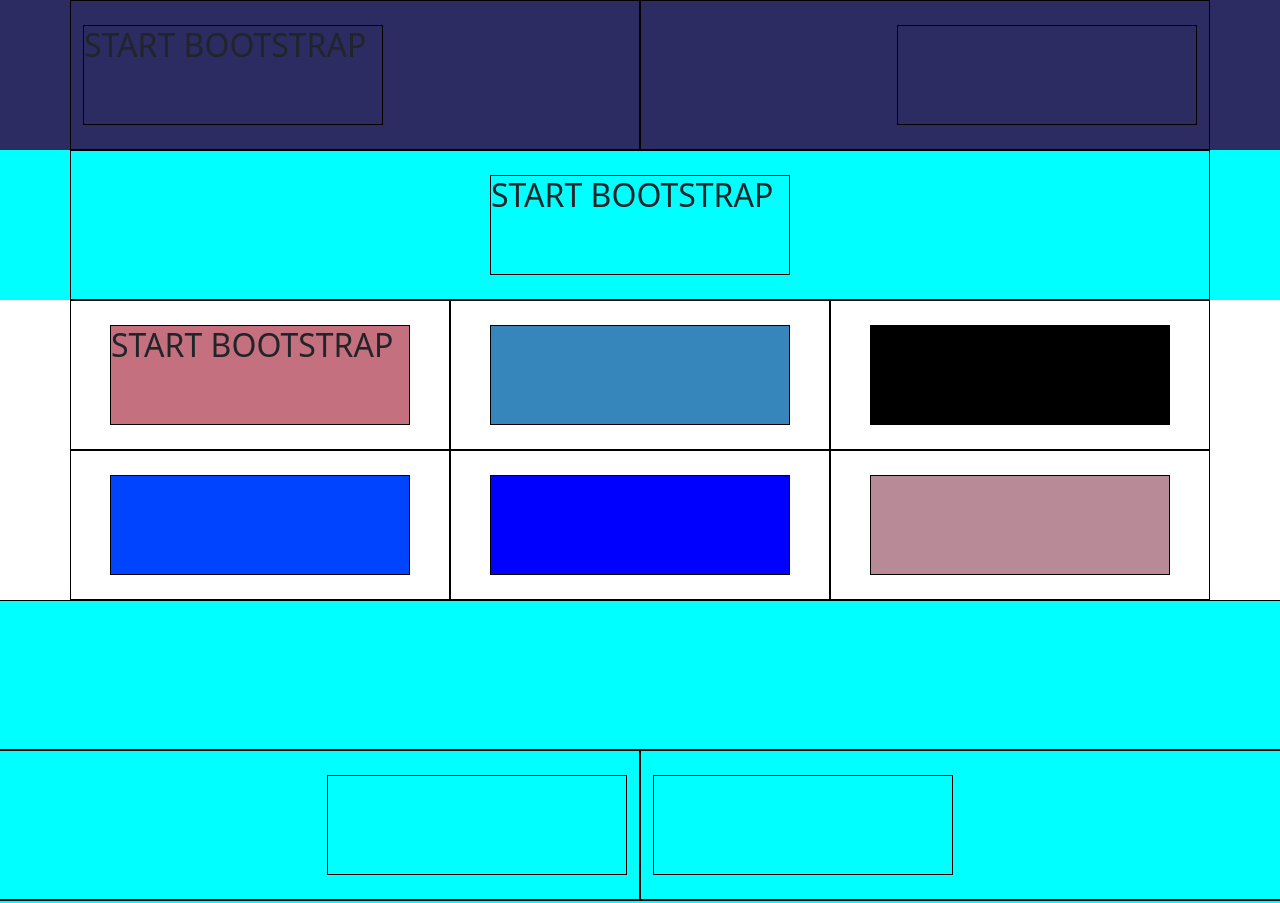
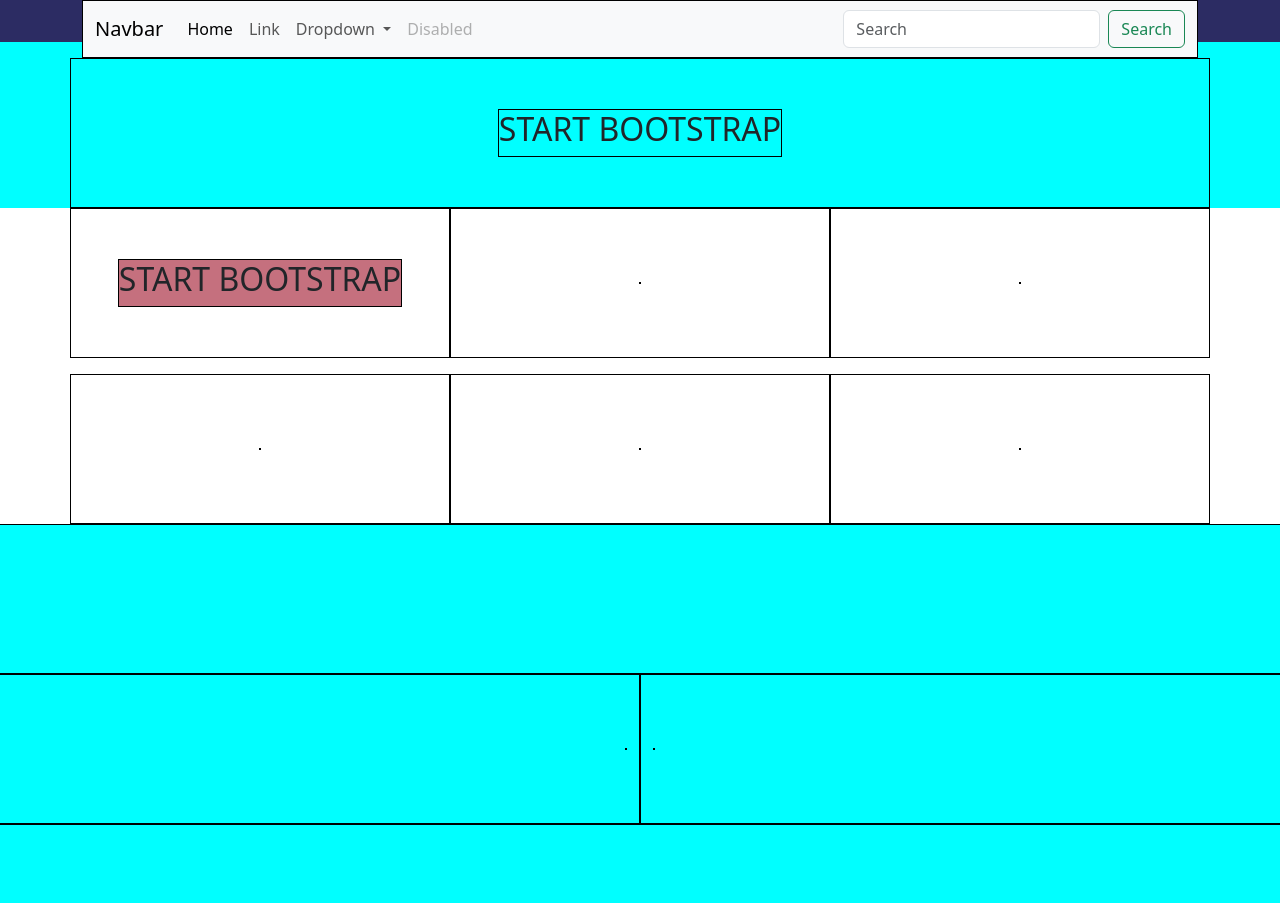
Before and after one commit to pierobramanti/html-css-bootstrap-freelancer, a plain HTML site: page index.html in a window 1280 px wide. Shown: the top 903 px of the page. Drawn offline with nearby package versions, Linux system fonts and the light colour scheme.

Commit message:
[ADD] inserted navbar

```diff
--- a/css/style.css
+++ b/css/style.css
@@ -10,9 +10,7 @@
 }
 
 .content{
-    height: 100px;
     border: 1px solid black;
-    width: 300px;
 }
 
 /* UTILITIES */
--- a/index.html
+++ b/index.html
@@ -13,14 +13,44 @@
         <div class="bg-color-darkblue">
             <div class="container-lg">
                 <div class="row">
-                    <div class="col-6 deebug d-flex align-items-center">
+                    <div class="col-12">
                         <div class="content">
-                            <h2>START BOOTSTRAP</h2>
-                        </div>
-                    </div>
-                    <div class="col-6 deebug d-flex align-items-center justify-content-end">
-                        <div class="content">
-
+                            <nav class="navbar navbar-expand-lg bg-body-tertiary">
+                                <div class="container-fluid">
+                                  <a class="navbar-brand" href="#">Navbar</a>
+                                  <button class="navbar-toggler" type="button" data-bs-toggle="collapse" data-bs-target="#navbarSupportedContent" aria-controls="navbarSupportedContent" aria-expanded="false" aria-label="Toggle navigation">
+                                    <span class="navbar-toggler-icon"></span>
+                                  </button>
+                                  <div class="collapse navbar-collapse" id="navbarSupportedContent">
+                                    <ul class="navbar-nav me-auto mb-2 mb-lg-0">
+                                      <li class="nav-item">
+                                        <a class="nav-link active" aria-current="page" href="#">Home</a>
+                                      </li>
+                                      <li class="nav-item">
+                                        <a class="nav-link" href="#">Link</a>
+                                      </li>
+                                      <li class="nav-item dropdown">
+                                        <a class="nav-link dropdown-toggle" href="#" role="button" data-bs-toggle="dropdown" aria-expanded="false">
+                                          Dropdown
+                                        </a>
+                                        <ul class="dropdown-menu">
+                                          <li><a class="dropdown-item" href="#">Action</a></li>
+                                          <li><a class="dropdown-item" href="#">Another action</a></li>
+                                          <li><hr class="dropdown-divider"></li>
+                                          <li><a class="dropdown-item" href="#">Something else here</a></li>
+                                        </ul>
+                                      </li>
+                                      <li class="nav-item">
+                                        <a class="nav-link disabled" aria-disabled="true">Disabled</a>
+                                      </li>
+                                    </ul>
+                                    <form class="d-flex" role="search">
+                                      <input class="form-control me-2" type="search" placeholder="Search" aria-label="Search">
+                                      <button class="btn btn-outline-success" type="submit">Search</button>
+                                    </form>
+                                  </div>
+                                </div>
+                              </nav>
                         </div>
                     </div>
                 </div>
@@ -30,7 +60,7 @@
     <main>
         <div class="bg-color-acqua">
             <div class="container-lg">
-                <div class="row">
+                <div class="row gy-3">
                     <div class="col-12 deebug d-flex align-items-center justify-content-center">
                         <div class="content">
                             <h2>START BOOTSTRAP</h2>
@@ -40,7 +70,7 @@
             </div>
         </div>
         <div class="container-lg">
-            <div class="row">
+            <div class="row gy-3">
                 <div class="col-12 col-md-6 col-lg-4  d-flex align-items-center justify-content-center deebug">
                     <div class="content bg-color-darkpink">
                         <h2>START BOOTSTRAP</h2>
```
